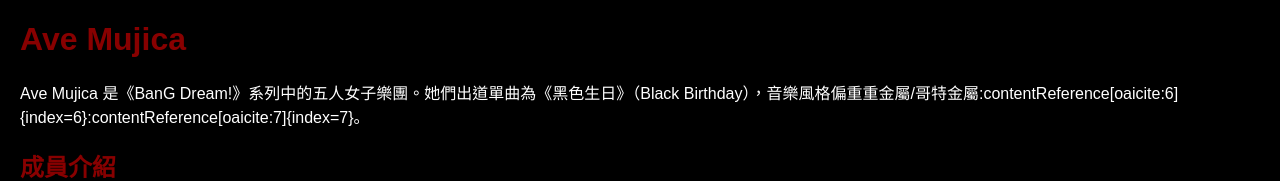
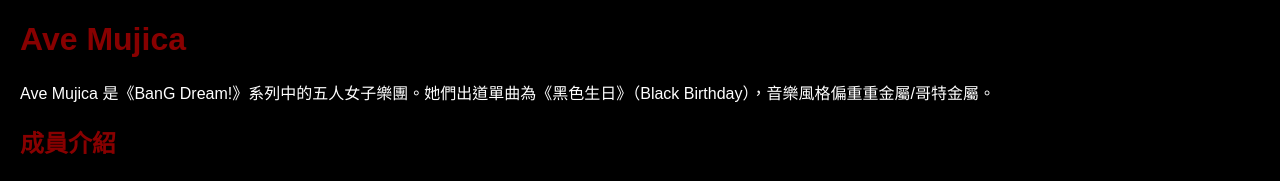
Before and after one commit to york0831/york, a plain HTML site: page index.html in a window 1280 px wide. Shown: the top 181 px of the page. Drawn offline with Linux system fonts and the light colour scheme.

Commit message:
Update index.html

```diff
--- a/index.html
+++ b/index.html
@@ -15,7 +15,7 @@
 </head>
 <body>
   <h1>Ave Mujica</h1>
-  <p>Ave Mujica 是《BanG Dream!》系列中的五人女子樂團。她們出道單曲為《黑色生日》（Black Birthday），音樂風格偏重重金屬/哥特金屬:contentReference[oaicite:6]{index=6}:contentReference[oaicite:7]{index=7}。</p>
+  <p>Ave Mujica 是《BanG Dream!》系列中的五人女子樂團。她們出道單曲為《黑色生日》（Black Birthday），音樂風格偏重重金屬/哥特金屬。</p>
   <h2>成員介紹</h2>
   <div class="members">
     <div class="member">
```
